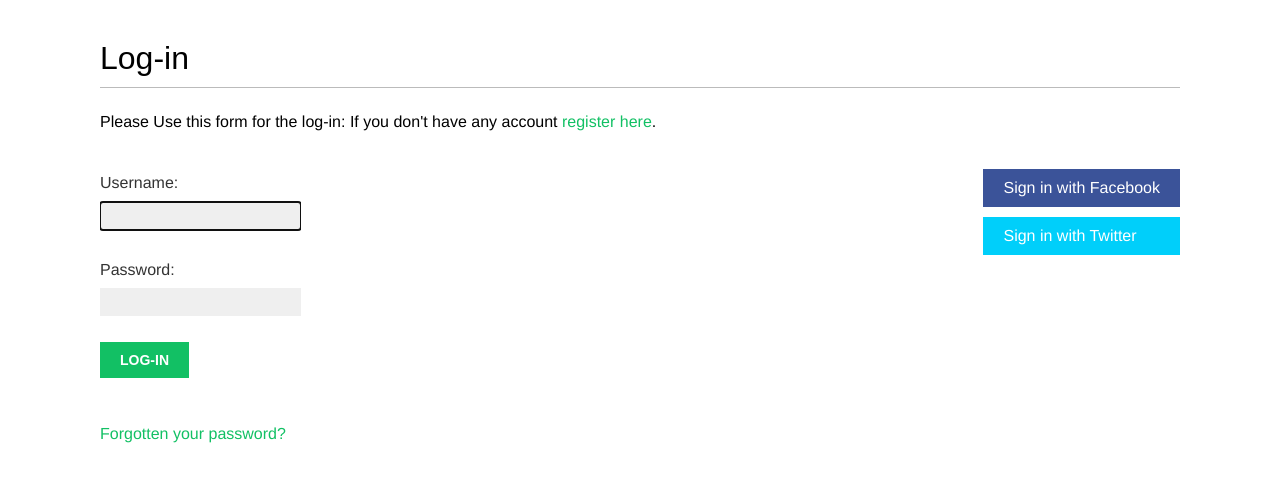
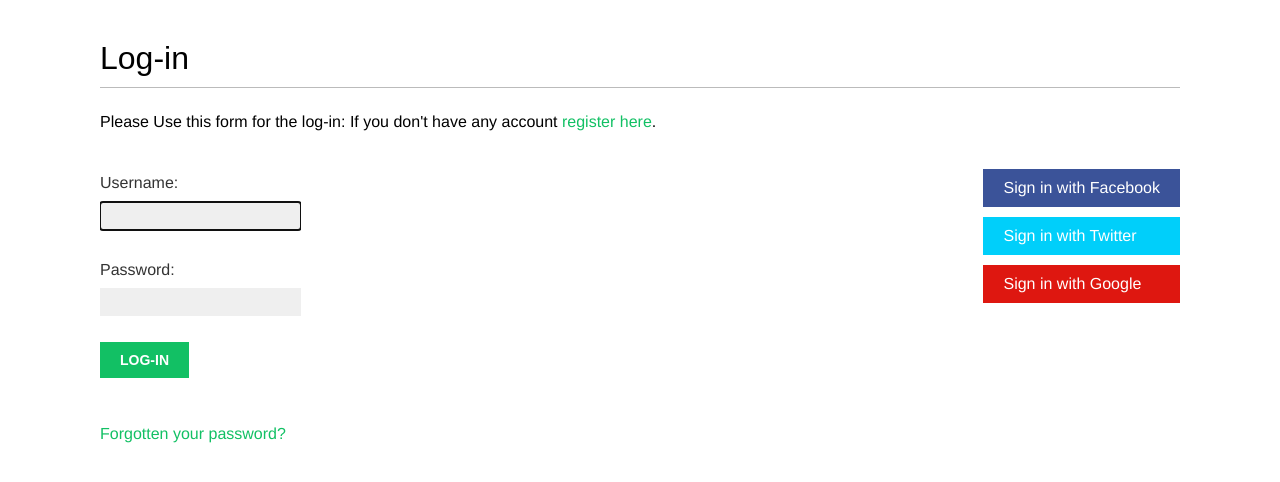
Before and after one commit to ABHISHEKGHARAMI/bookmark, a Django app: page /account/login/ in a window 1280 px wide. Shown: the part 47-529 px from the top of the page. Run offline with Django 5.2, Linux system fonts and the light colour scheme; some web fonts are replaced.

Commit message:
Adding the google oauth for the user .

```diff
--- a/bookmarks/account/templates/registration/login.html
+++ b/bookmarks/account/templates/registration/login.html
@@ -40,6 +40,11 @@
      </a>
     </li>
 
+    <li class="google">
+      <a href="{% url "social:begin" "google-oauth2" %}">
+       Sign in with Google
+      </a>
+    </li>
 
     </ul>
 </div>
```
